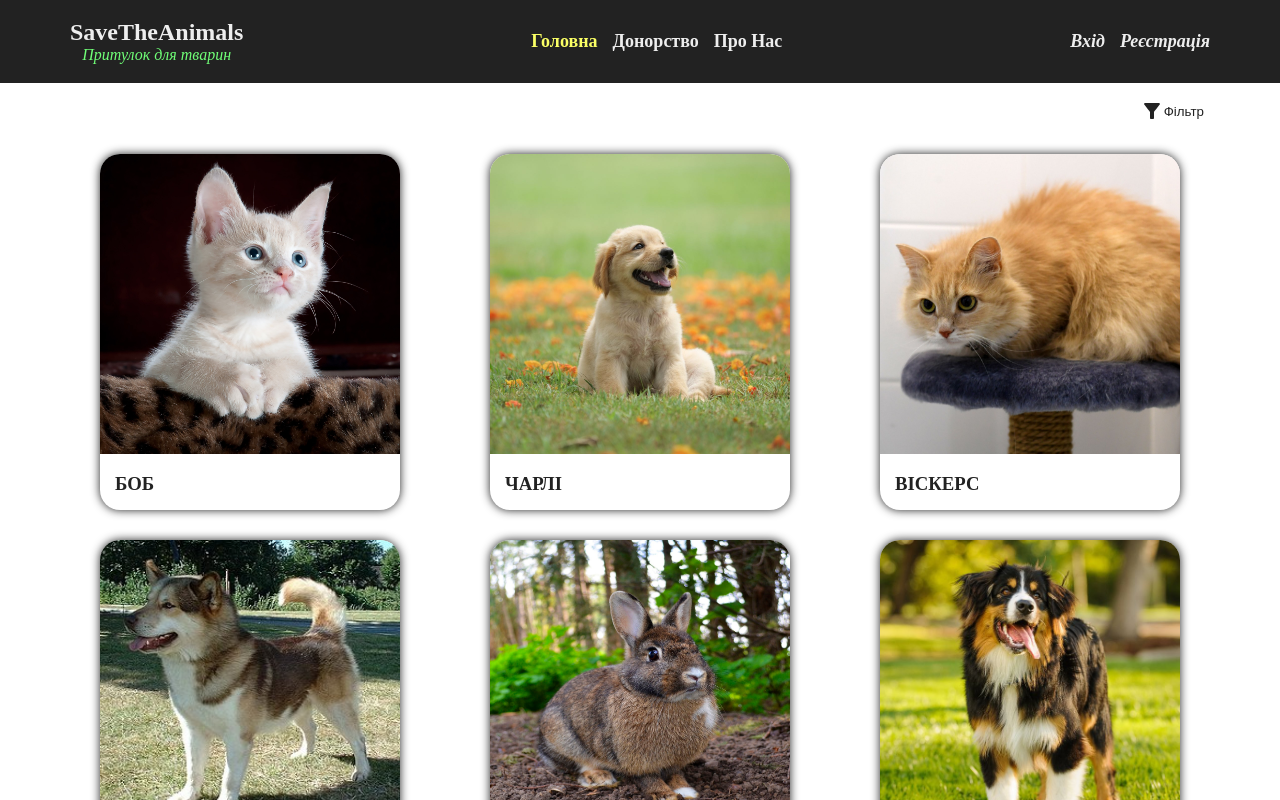
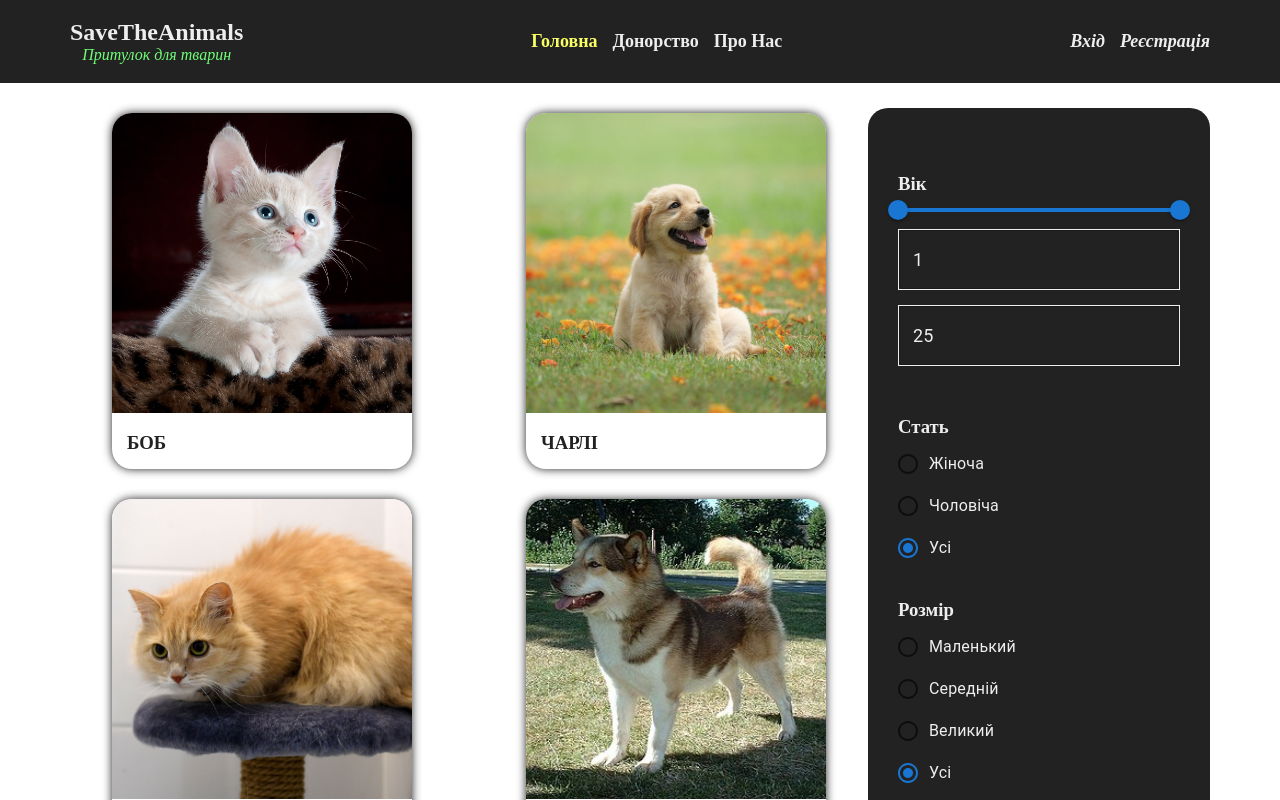
Before and after one commit to vladyslav-masokha/animals-shelter, a React (Vite) app: page / in a window 1280 px wide. Shown: the top 800 px of the page. Built offline with nearby package versions, Linux system fonts and the light colour scheme; no server answers.

Commit message:
added gender, size, type filters

```diff
--- a/src/assets/components/AnimalCards/AnimalsCard.module.scss
+++ b/src/assets/components/AnimalCards/AnimalsCard.module.scss
@@ -6,7 +6,7 @@
 	margin: 30px 0;
 
 	.card {
-		width: 80%;
+		width: 90%;
 		max-width: 300px;
 		margin: 0 auto;
 		box-shadow: 0 0 10px var(--global-dark);
@@ -36,3 +36,9 @@
 		}
 	}
 }
+
+@media screen and (min-width: 1024px) {
+	.cards {
+		width: 70%;
+	}
+}
--- a/src/assets/components/Filter/Filter.module.scss
+++ b/src/assets/components/Filter/Filter.module.scss
@@ -50,3 +50,29 @@
 		}
 	}
 }
+
+@media screen and (min-width: 1024px) {
+	.filter {
+		width: 30%;
+		margin: 25px 0 0;
+
+		.filterBody {
+			display: block;
+
+			.filterBtn {
+				display: none;
+			}
+
+			.filterBlock {
+				position: static;
+				transform: none;
+				overflow-y: hidden;
+				border-radius: 20px;
+			}
+
+			.closeFilter {
+				display: none;
+			}
+		}
+	}
+}
--- a/src/assets/components/Filter/Filter.tsx
+++ b/src/assets/components/Filter/Filter.tsx
@@ -4,6 +4,9 @@ import { Animal } from '../IAnimal'
 import styles from './Filter.module.scss'
 import { AgeFilter } from './age/AgeFilter'
 import { ButtonApplyFilter } from './applyFilter/ButtonApplyFilter'
+import { GenderFilter } from './gender/GenderFilter'
+import { SizeFilter } from './size/SizeFilter'
+import { TypeFilter } from './type/TypeFilter'
 
 interface FilterProps {
 	animals: Animal[]
@@ -15,15 +18,38 @@ const Filter: React.FC<FilterProps> = ({ animals, setFilteredProducts }) => {
 	const openFilterFunction = () => setOpenFilter(!openFilter)
 
 	const [ageFilter, setAgeFilter] = useState<[number, number] | null>(null)
+	const [genderFilter, setGenderFilter] = useState<string | null>(null)
+	const [sizeFilter, setSizeFilter] = useState<string | null>(null)
+	const [typeFilter, setTypeFilter] = useState<string | null>(null)
 
 	const applyFilters = () => {
 		if (animals.length === 0) return
 
-		const filteredProducts = animals.filter(animal => {
-			if (ageFilter === null) return true
+		let filteredProducts = animals
 
-			return animal.age >= ageFilter[0] && animal.age <= ageFilter[1]
-		})
+		if (ageFilter !== null) {
+			filteredProducts = filteredProducts.filter(animal => {
+				return animal.age >= ageFilter[0] && animal.age <= ageFilter[1]
+			})
+		}
+
+		if (genderFilter !== null) {
+			filteredProducts = filteredProducts.filter(animal => {
+				return animal.gender === genderFilter
+			})
+		}
+
+		if (sizeFilter !== null) {
+			filteredProducts = filteredProducts.filter(animal => {
+				return animal.size === sizeFilter
+			})
+		}
+
+		if (typeFilter !== null) {
+			filteredProducts = filteredProducts.filter(animal => {
+				return animal.type === typeFilter
+			})
+		}
 
 		setFilteredProducts(filteredProducts)
 	}
@@ -46,18 +72,21 @@ const Filter: React.FC<FilterProps> = ({ animals, setFilteredProducts }) => {
 					</button>
 
 					<AgeFilter setAgeFilter={setAgeFilter} applyFilters={applyFilters} />
-					{/* <GenderFilter
+
+					<GenderFilter
 						setGenderFilter={setGenderFilter}
 						applyFilters={applyFilters}
 					/>
+
 					<SizeFilter
 						setSizeFilter={setSizeFilter}
 						applyFilters={applyFilters}
 					/>
+
 					<TypeFilter
 						setTypeFilter={setTypeFilter}
 						applyFilters={applyFilters}
-					/> */}
+					/>
 
 					<ButtonApplyFilter
 						applyFilters={applyFilters}
--- a/src/assets/components/Filter/gender/GenderFilter.module.scss
+++ b/src/assets/components/Filter/gender/GenderFilter.module.scss
@@ -1,4 +1,8 @@
 .gender {
 	margin: 50px 15px 0;
 	color: var(--global-light);
+
+	h3 {
+		margin: 0 0 5px 0;
+	}
 }
--- a/src/assets/components/Filter/gender/GenderFilter.tsx
+++ b/src/assets/components/Filter/gender/GenderFilter.tsx
@@ -1,19 +1,19 @@
 import { FormControl, FormControlLabel, Radio, RadioGroup } from '@mui/material'
-import { Dispatch, SetStateAction } from 'react'
 import styles from './GenderFilter.module.scss'
 
 interface GenderFilterProps {
-	setGenderFilter: Dispatch<SetStateAction<string | null>>
+	setGenderFilter: (genderFilter: string | null) => void
 	applyFilters: () => void
 }
 
-const GenderFilter: React.FC<GenderFilterProps> = ({ applyFilters }) => {
-	// const handleGenderChange = (event: React.ChangeEvent<HTMLInputElement>) => {
-	// 	const gender = event.target.value
-	// 	// setSelectedGender(gender)
-
-	// 	applyFilters()
-	// }
+const GenderFilter: React.FC<GenderFilterProps> = ({
+	setGenderFilter,
+	applyFilters,
+}) => {
+	const handleGenderChange = (event: React.ChangeEvent<HTMLInputElement>) => {
+		setGenderFilter(event.target.value === '' ? null : event.target.value)
+		applyFilters()
+	}
 
 	return (
 		<div className={styles.gender}>
@@ -21,8 +21,8 @@ const GenderFilter: React.FC<GenderFilterProps> = ({ applyFilters }) => {
 			<FormControl>
 				<RadioGroup
 					aria-labelledby='demo-radio-buttons-group-label'
-					value={''}
-					onChange={applyFilters}
+					defaultValue=''
+					onChange={handleGenderChange}
 					name='radio-buttons-group'
 				>
 					<FormControlLabel value='Жіноча' control={<Radio />} label='Жіноча' />
--- a/src/assets/components/Filter/size/SizeFilter.module.scss
+++ b/src/assets/components/Filter/size/SizeFilter.module.scss
@@ -3,7 +3,7 @@
 	color: var(--global-light);
 
 	h3 {
-		margin: 0;
+		margin: 0 0 5px 0;
 	}
 
 	.css-1869usk-MuiFormControl-root {
--- a/src/assets/components/Filter/size/SizeFilter.tsx
+++ b/src/assets/components/Filter/size/SizeFilter.tsx
@@ -1,18 +1,19 @@
 import { FormControl, FormControlLabel, Radio, RadioGroup } from '@mui/material'
-import { Dispatch, SetStateAction } from 'react'
 import styles from './SizeFilter.module.scss'
 
 interface SizeFilterProps {
-	setSizeFilter: Dispatch<SetStateAction<string | null>>
+	setSizeFilter: (sizeFilter: string | null) => void
 	applyFilters: () => void
 }
 
-const SizeFilter: React.FC<SizeFilterProps> = ({ applyFilters }) => {
-	// const [size, setSize] = useState('')
-
-	// const handleChange = (event: SelectChangeEvent) => {
-	// 	setSize(event.target.value)
-	// }
+const SizeFilter: React.FC<SizeFilterProps> = ({
+	setSizeFilter,
+	applyFilters,
+}) => {
+	const handleSizeChange = (event: React.ChangeEvent<HTMLInputElement>) => {
+		setSizeFilter(event.target.value === '' ? null : event.target.value)
+		applyFilters()
+	}
 
 	return (
 		<div className={styles.size}>
@@ -20,8 +21,8 @@ const SizeFilter: React.FC<SizeFilterProps> = ({ applyFilters }) => {
 			<FormControl>
 				<RadioGroup
 					aria-labelledby='demo-radio-buttons-group-label'
-					value={''}
-					onChange={applyFilters}
+					defaultValue=''
+					onChange={handleSizeChange}
 					name='radio-buttons-group'
 				>
 					<FormControlLabel
--- a/src/assets/components/Filter/type/TypeFilter.module.scss
+++ b/src/assets/components/Filter/type/TypeFilter.module.scss
@@ -3,7 +3,7 @@
 	color: var(--global-light);
 
 	h3 {
-		margin: 0;
+		margin: 0 0 5px 0;
 	}
 
 	.css-1869usk-MuiFormControl-root {
--- a/src/assets/components/Filter/type/TypeFilter.tsx
+++ b/src/assets/components/Filter/type/TypeFilter.tsx
@@ -1,19 +1,19 @@
 import { FormControl, FormControlLabel, Radio, RadioGroup } from '@mui/material'
-import { Dispatch, SetStateAction } from 'react'
 import styles from './TypeFilter.module.scss'
 
 interface TypeFilterProps {
-	setTypeFilter: Dispatch<SetStateAction<string | null>>
+	setTypeFilter: (typeFilter: string | null) => void
 	applyFilters: () => void
 }
 
-const TypeFilter: React.FC<TypeFilterProps> = ({ applyFilters }) => {
-	// const handleGenderChange = (event: React.ChangeEvent<HTMLInputElement>) => {
-	// 	const gender = event.target.value
-	// 	// setSelectedGender(gender)
-
-	// 	applyFilters()
-	// }
+const TypeFilter: React.FC<TypeFilterProps> = ({
+	setTypeFilter,
+	applyFilters,
+}) => {
+	const handleTypeChange = (event: React.ChangeEvent<HTMLInputElement>) => {
+		setTypeFilter(event.target.value === '' ? null : event.target.value)
+		applyFilters()
+	}
 
 	return (
 		<div className={styles.type}>
@@ -21,8 +21,8 @@ const TypeFilter: React.FC<TypeFilterProps> = ({ applyFilters }) => {
 			<FormControl>
 				<RadioGroup
 					aria-labelledby='demo-radio-buttons-group-label'
-					value={''}
-					onChange={applyFilters}
+					defaultValue=''
+					onChange={handleTypeChange}
 					name='radio-buttons-group'
 				>
 					<FormControlLabel value='Собака' control={<Radio />} label='Собака' />
--- a/src/assets/screens/homePage/HomePage.module.scss
+++ b/src/assets/screens/homePage/HomePage.module.scss
@@ -1,3 +1,17 @@
 .home {
-	padding: 0 15px;
+	.homeBody {
+		display: block;
+	}
 }
+
+@media screen and (min-width: 1024px) {
+	.home {
+		.homeBody {
+			width: 100%;
+			display: flex;
+			justify-content: space-between;
+			flex-direction: row-reverse;
+			align-items: flex-start;
+		}
+	}
+}
```
